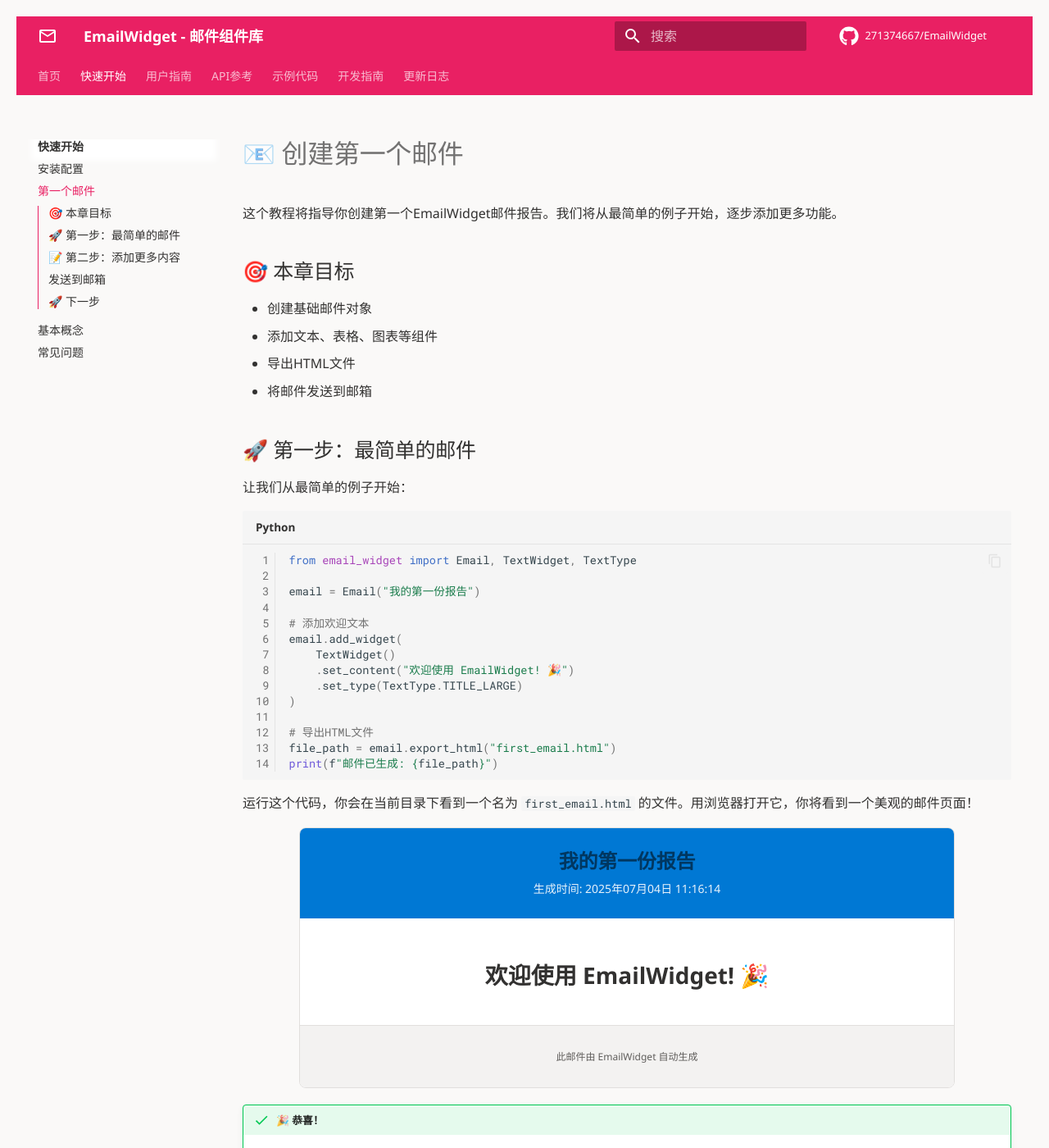
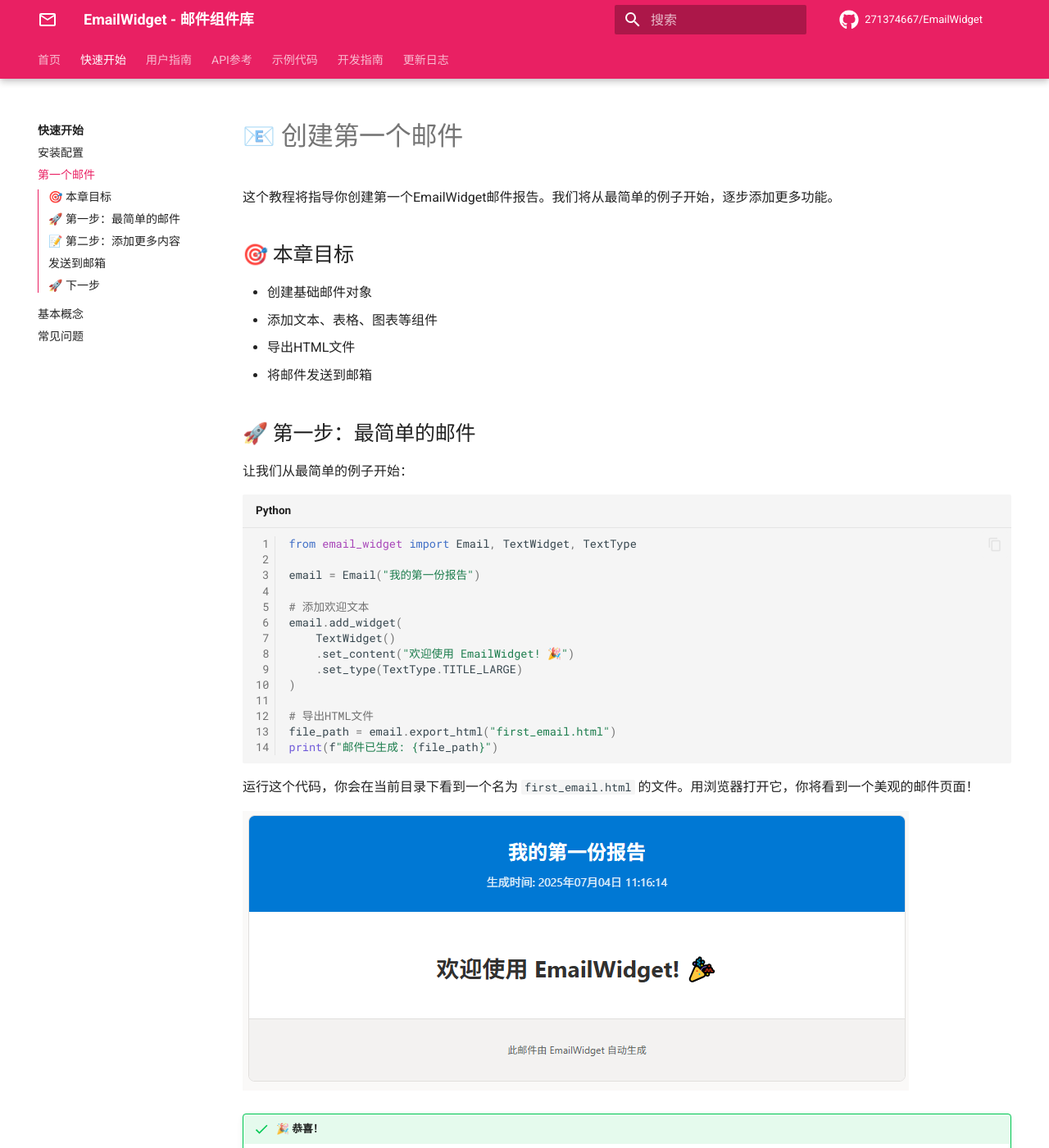
Before and after one commit to 271374667/EmailWidget, an MkDocs documentation site: the page built from docs/getting-started/first-email.md, in a window 1280 px wide and 1400 px high. Shown: the whole window at 82% size. Built offline with MkDocs 1.6.1 and Material for MkDocs 9.7.7, drawn with Linux system fonts in a browser that asks for light colours; comment, search, counter and statistics services are not loaded; the version menu is left out; some of the changed text lies outside the part shown.

Commit message:
Fix: 修复了快速开始-第一个邮件文档里面样式显示错误，现在已经使用图片进行替代

```diff
--- a/docs/assets/getting_started/first_email/demo1.html
+++ /dev/null
@@ -1,168 +0,0 @@
-<!DOCTYPE html>
-<html lang="zh-CN">
-<head>
-    <meta charset="UTF-8">
-    <meta name="viewport" content="width=device-width, initial-scale=1.0">
-    <title>我的第一份报告</title>
-
-        <style>
-            body {
-                margin: 0;
-                padding: 20px;
-                font-family: 'Segoe UI', Tahoma, Arial, sans-serif;
-                line-height: 1.6;
-                color: #323130;
-                background-color: #faf9f8;
-            }
-
-            .email-container {
-                max-width: 800px;
-                margin: 0 auto;
-                background: #ffffff;
-                border: 1px solid #e1dfdd;
-                border-radius: 8px;
-                overflow: hidden;
-            }
-
-            .email-header {
-                background: #0078d4;
-                color: #ffffff;
-                padding: 24px;
-                text-align: center;
-            }
-
-            .email-header h1 {
-                margin: 0;
-                font-size: 24px;
-                font-weight: 600;
-            }
-
-            .email-header .timestamp {
-                margin-top: 8px;
-                font-size: 14px;
-                opacity: 0.9;
-            }
-
-            .email-header .subtitle {
-                margin-top: 8px;
-                font-size: 16px;
-                opacity: 0.95;
-                font-weight: 400;
-            }
-
-            .email-body {
-                padding: 24px;
-            }
-
-            .email-footer {
-                background: #f3f2f1;
-                padding: 16px 24px;
-                text-align: center;
-                font-size: 12px;
-                color: #605e5c;
-                border-top: 1px solid #e1dfdd;
-            }
-
-            /* 通用样式 */
-            .fluent-card {
-                background: #ffffff;
-                border: 1px solid #e1dfdd;
-                border-radius: 4px;
-                margin: 16px 0;
-                overflow: hidden;
-            }
-
-            .fluent-card-elevated {
-                border: 1px solid #d2d0ce;
-                box-shadow: 0 1.6px 3.6px 0 rgba(0,0,0,0.132), 0 0.3px 0.9px 0 rgba(0,0,0,0.108);
-            }
-
-            /* 响应式设计 - 使用邮件客户端兼容的方式 */
-
-            /* 通用响应式样式 */
-            .email-container {
-                width: 100%;
-                max-width: 800px;
-                min-width: 320px;
-            }
-
-            /* 表格响应式样式 */
-            .responsive-table {
-                width: 100%;
-                max-width: 100%;
-                overflow-x: auto;
-                display: block;
-                white-space: nowrap;
-            }
-
-            .responsive-table table {
-                width: 100%;
-                min-width: 400px;
-                border-collapse: collapse;
-            }
-
-            /* 图片响应式样式 */
-            .responsive-image {
-                width: 100%;
-                max-width: 100%;
-                height: auto;
-                display: block;
-            }
-
-            /* 内容区域响应式 */
-            .responsive-content {
-                width: 100%;
-                max-width: 100%;
-                box-sizing: border-box;
-                padding: 16px;
-            }
-
-            /* 移动端优化的文字大小 */
-            .mobile-text {
-                font-size: 14px;
-                line-height: 1.4;
-            }
-        </style>
-        <!-- MSO条件注释样式 - 针对Outlook -->
-        <!--[if mso]>
-        <style type="text/css">
-            .email-container {
-                width: 600px !important;
-            }
-            .responsive-table {
-                display: table !important;
-            }
-        </style>
-        <![endif]-->
-
-</head>
-<body>
-    <div class="email-container">
-        <div class="email-header">
-            <h1>我的第一份报告</h1>
-            <div class="timestamp">生成时间: 2025年07月04日 11:16:14</div>
-        </div>
-
-        <div class="email-body">
-
-    <!--[if mso]>
-    <table width="100%" cellpadding="0" cellspacing="0" border="0">
-        <tr>
-            <td>
-    <![endif]-->
-            <p style="font-size: 28px; text-align: center; color: #323130; line-height: 1.5; font-weight: bold; font-family: 'Segoe UI', Tahoma, Arial, sans-serif; margin: 24px 0 16px 0">欢迎使用 EmailWidget! 🎉</p>
-    <!--[if mso]>
-            </td>
-        </tr>
-    </table>
-    <![endif]-->
-
-
-        </div>
-
-        <div class="email-footer">
-            <p>此邮件由 EmailWidget 自动生成</p>
-        </div>
-    </div>
-</body>
-</html>
--- a/docs/assets/getting_started/first_email/demo2.html
+++ /dev/null
@@ -1,301 +0,0 @@
-<!DOCTYPE html>
-<html lang="zh-CN">
-<head>
-    <meta charset="UTF-8">
-    <meta name="viewport" content="width=device-width, initial-scale=1.0">
-    <title>📊 销售数据周报</title>
-
-        <style>
-            body {
-                margin: 0;
-                padding: 20px;
-                font-family: 'Segoe UI', Tahoma, Arial, sans-serif;
-                line-height: 1.6;
-                color: #323130;
-                background-color: #faf9f8;
-            }
-
-            .email-container {
-                max-width: 800px;
-                margin: 0 auto;
-                background: #ffffff;
-                border: 1px solid #e1dfdd;
-                border-radius: 8px;
-                overflow: hidden;
-            }
-
-            .email-header {
-                background: #0078d4;
-                color: #ffffff;
-                padding: 24px;
-                text-align: center;
-            }
-
-            .email-header h1 {
-                margin: 0;
-                font-size: 24px;
-                font-weight: 600;
-            }
-
-            .email-header .timestamp {
-                margin-top: 8px;
-                font-size: 14px;
-                opacity: 0.9;
-            }
-
-            .email-header .subtitle {
-                margin-top: 8px;
-                font-size: 16px;
-                opacity: 0.95;
-                font-weight: 400;
-            }
-
-            .email-body {
-                padding: 24px;
-            }
-
-            .email-footer {
-                background: #f3f2f1;
-                padding: 16px 24px;
-                text-align: center;
-                font-size: 12px;
-                color: #605e5c;
-                border-top: 1px solid #e1dfdd;
-            }
-
-            /* 通用样式 */
-            .fluent-card {
-                background: #ffffff;
-                border: 1px solid #e1dfdd;
-                border-radius: 4px;
-                margin: 16px 0;
-                overflow: hidden;
-            }
-
-            .fluent-card-elevated {
-                border: 1px solid #d2d0ce;
-                box-shadow: 0 1.6px 3.6px 0 rgba(0,0,0,0.132), 0 0.3px 0.9px 0 rgba(0,0,0,0.108);
-            }
-
-            /* 响应式设计 - 使用邮件客户端兼容的方式 */
-
-            /* 通用响应式样式 */
-            .email-container {
-                width: 100%;
-                max-width: 800px;
-                min-width: 320px;
-            }
-
-            /* 表格响应式样式 */
-            .responsive-table {
-                width: 100%;
-                max-width: 100%;
-                overflow-x: auto;
-                display: block;
-                white-space: nowrap;
-            }
-
-            .responsive-table table {
-                width: 100%;
-                min-width: 400px;
-                border-collapse: collapse;
-            }
-
-            /* 图片响应式样式 */
-            .responsive-image {
-                width: 100%;
-                max-width: 100%;
-                height: auto;
-                display: block;
-            }
-
-            /* 内容区域响应式 */
-            .responsive-content {
-                width: 100%;
-                max-width: 100%;
-                box-sizing: border-box;
-                padding: 16px;
-            }
-
-            /* 移动端优化的文字大小 */
-            .mobile-text {
-                font-size: 14px;
-                line-height: 1.4;
-            }
-        </style>
-        <!-- MSO条件注释样式 - 针对Outlook -->
-        <!--[if mso]>
-        <style type="text/css">
-            .email-container {
-                width: 600px !important;
-            }
-            .responsive-table {
-                display: table !important;
-            }
-        </style>
-        <![endif]-->
-
-</head>
-<body>
-    <div class="email-container">
-        <div class="email-header">
-            <h1>📊 销售数据周报</h1>
-            <div class="subtitle">2024年第3周销售情况汇总</div>
-        </div>
-
-        <div class="email-body">
-
-    <!--[if mso]>
-    <table width="100%" cellpadding="0" cellspacing="0" border="0">
-        <tr>
-            <td>
-    <![endif]-->
-            <p style="font-size: 28px; text-align: center; color: #323130; line-height: 1.5; font-weight: bold; font-family: 'Segoe UI', Tahoma, Arial, sans-serif; margin: 24px 0 16px 0">销售业绩概览</p>
-    <!--[if mso]>
-            </td>
-        </tr>
-    </table>
-    <![endif]-->
-
-
-    <div style="margin: 16px 0;">
-            <div style="
-            font-family: 'Segoe UI', Tahoma, Arial, sans-serif;
-            font-size: 14px;
-            font-weight: 600;
-            color: #323130;
-            margin-bottom: 8px;
-        ">本周目标完成率</div>
-        <div style="
-            width: 100%;
-            height: 20px;
-            background: #e1dfdd;
-            border-radius: 10px;
-            overflow: hidden;
-            position: relative;
-        ">
-            <div style="
-            width: 85.0%;
-            height: 100%;
-            background: #107c10;
-            border-radius: 10px;
-            transition: width 0.3s ease;
-        "></div>
-                <div style="
-            position: absolute;
-            top: 50%;
-            left: 50%;
-            transform: translate(-50%, -50%);
-            font-family: 'Segoe UI', Tahoma, Arial, sans-serif;
-            font-size: 12px;
-            font-weight: 600;
-            color: #ffffff;
-            text-shadow: 0 1px 2px rgba(0,0,0,0.1);
-        ">85.0%</div>
-        </div>
-    </div>
-
-
-    <!--[if mso]>
-    <table width="100%" cellpadding="0" cellspacing="0" border="0">
-        <tr>
-            <td>
-    <![endif]-->
-    <div style="margin: 16px auto; width: 100%; max-width: 100%; padding: 0 5px; box-sizing: border-box;">
-            <h3 style="margin: 0 0 16px 0; font-size: 18px; font-weight: 600; color: #323130; text-align: center;">🏆 销售排行榜</h3>
-        <!-- 使用表格布局实现居中对齐 -->
-        <table width="100%" cellpadding="0" cellspacing="0" border="0" style="width: 100%; margin: 0;">
-            <tr>
-                <td align="center" style="padding: 0;">
-                    <table cellpadding="0" cellspacing="0" border="0" style="
-            width: 100%;
-            min-width: 400px;
-            max-width: 100%;
-            border-collapse: collapse;
-            font-family: Arial, sans-serif;
-            font-size: 14px;
-            background: #ffffff;
-            margin: 0;
-            text-align: center;
-         border: 1px solid #e1dfdd;">
-                            <thead>
-                                <tr>
-                                        <th style="
-            padding: 12px 8px;
-            text-align: center;
-            font-weight: 600;
-            color: #323130;
-         border-right: 1px solid #e1dfdd;">销售员</th>
-                                        <th style="
-            padding: 12px 8px;
-            text-align: center;
-            font-weight: 600;
-            color: #323130;
-         border-right: 1px solid #e1dfdd;">销售额</th>
-                                        <th style="
-            padding: 12px 8px;
-            text-align: center;
-            font-weight: 600;
-            color: #323130;
-         border-right: 1px solid #e1dfdd;">完成率</th>
-                                        <th style="
-            padding: 12px 8px;
-            text-align: center;
-            font-weight: 600;
-            color: #323130;
-         border-right: 1px solid #e1dfdd;">状态</th>
-                                </tr>
-                            </thead>
-                        <tbody>
-                                <tr style=" border-bottom: 1px solid #e1dfdd;">
-                                        <td style="padding: 8px; vertical-align: top; color: #323130; text-align: center; border-right: 1px solid #e1dfdd;">张三</td>
-                                        <td style="padding: 8px; vertical-align: top; color: #323130; text-align: center; border-right: 1px solid #e1dfdd;">¥125,000</td>
-                                        <td style="padding: 8px; vertical-align: top; color: #323130; text-align: center; border-right: 1px solid #e1dfdd;">125%</td>
-                                        <td style="padding: 8px; vertical-align: top; color: #323130; text-align: center; border-right: 1px solid #e1dfdd;">success</td>
-                                </tr>
-                                <tr style="background: #faf9f8; border-bottom: 1px solid #e1dfdd;">
-                                        <td style="padding: 8px; vertical-align: top; color: #323130; text-align: center; border-right: 1px solid #e1dfdd;">李四</td>
-                                        <td style="padding: 8px; vertical-align: top; color: #323130; text-align: center; border-right: 1px solid #e1dfdd;">¥98,000</td>
-                                        <td style="padding: 8px; vertical-align: top; color: #323130; text-align: center; border-right: 1px solid #e1dfdd;">98%</td>
-                                        <td style="padding: 8px; vertical-align: top; color: #323130; text-align: center; border-right: 1px solid #e1dfdd;">warning</td>
-                                </tr>
-                                <tr style=" border-bottom: 1px solid #e1dfdd;">
-                                        <td style="padding: 8px; vertical-align: top; color: #323130; text-align: center; border-right: 1px solid #e1dfdd;">王五</td>
-                                        <td style="padding: 8px; vertical-align: top; color: #323130; text-align: center; border-right: 1px solid #e1dfdd;">¥87,000</td>
-                                        <td style="padding: 8px; vertical-align: top; color: #323130; text-align: center; border-right: 1px solid #e1dfdd;">87%</td>
-                                        <td style="padding: 8px; vertical-align: top; color: #323130; text-align: center; border-right: 1px solid #e1dfdd;">info</td>
-                                </tr>
-                        </tbody>
-                    </table>
-                </td>
-            </tr>
-        </table>
-    </div>
-    <!--[if mso]>
-            </td>
-        </tr>
-    </table>
-    <![endif]-->
-
-
-    <!--[if mso]>
-    <table width="100%" cellpadding="0" cellspacing="0" border="0">
-        <tr>
-            <td>
-    <![endif]-->
-            <p style="font-size: 14px; text-align: left; color: #323130; line-height: 1.5; font-weight: normal; font-family: 'Segoe UI', Tahoma, Arial, sans-serif; margin: 16px 0">本周销售业绩整体表现良好，超额完成既定目标。</p>
-    <!--[if mso]>
-            </td>
-        </tr>
-    </table>
-    <![endif]-->
-
-
-        </div>
-
-        <div class="email-footer">
-            <p>本报告由销售团队自动生成</p>
-        </div>
-    </div>
-</body>
-</html>
--- a/docs/getting-started/first-email.md
+++ b/docs/getting-started/first-email.md
@@ -32,7 +32,7 @@
 
 运行这个代码，你会在当前目录下看到一个名为 `first_email.html` 的文件。用浏览器打开它，你将看到一个美观的邮件页面！
 
---8<-- "assets/getting_started/first_email/demo1.html"
+![image-20250704114446832](./first-email.assets/image-20250704114446832.png)
 
 !!! success "🎉 恭喜！"
     你已经成功创建了第一个EmailWidget邮件！
```
Also changed, not shown: other parts of docs/getting-started/first-email.md (+1 -1 lines), docs/getting-started/first-email.assets/image-20250704114446832.png (added), docs/getting-started/first-email.assets/image-20250704114504459.png (added).
